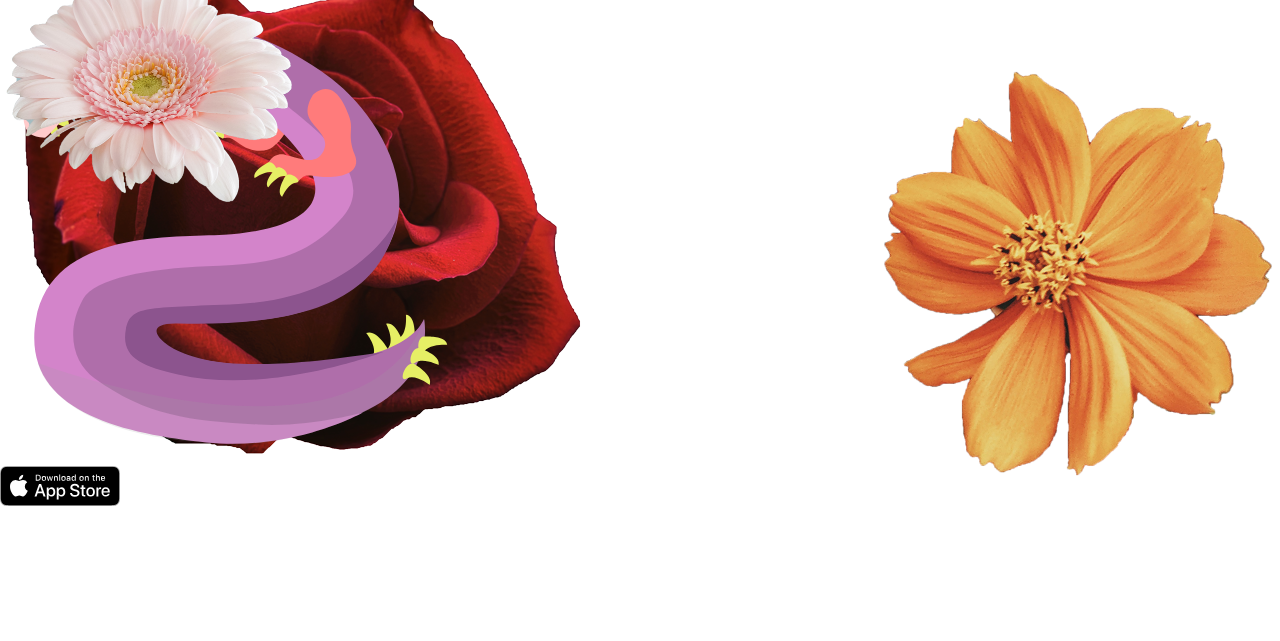
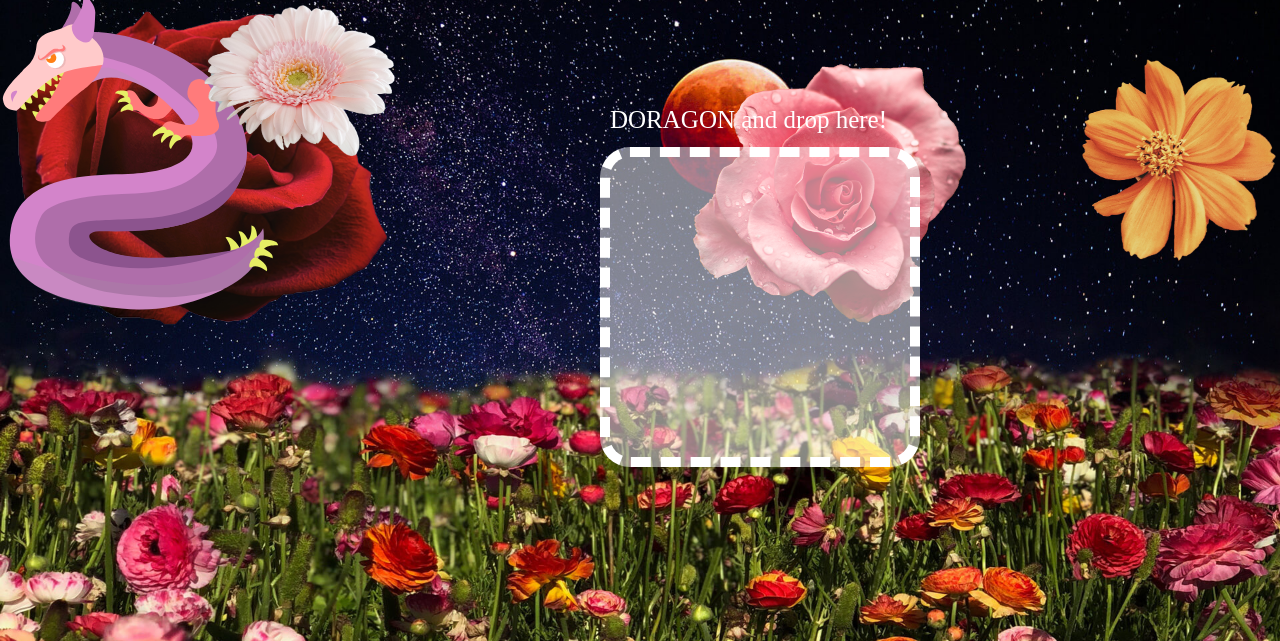
Before and after one commit to HelloTakako/web-ad, a website: page index.html in a window 1280 px wide. Shown: the part 53-694 px from the top of the page. Drawn offline with nearby package versions, Linux system fonts and the light colour scheme.

Commit message:
add background image

```diff
--- a/css/style.sass
+++ b/css/style.sass
@@ -3,16 +3,28 @@
     position: absolute
 #wrapper
     position: relative
-
+    background: url("images/bg.jpg") no-repeat
+    height: auto
+    width: 100%
+    height: 100%
+    max-height: 1020px
+    max-width: 1920px
+    overflow: hidden
 #wrapper:after
     display: block
     content: ''
     clear: both
+
+h1
+        text-align: center
+        font-size: 35px
+        height: 50px
+        color: white
+        background-color: violet
 img
     user-select: none
 svg
-    width: 500px
-    height: 500px
+    width: 300px
 #Layer_1
 	.st0
         fill: #E6EF65
@@ -42,17 +54,61 @@ svg
     z-index: 2
 
 #img1
-    width: 300px
+    width: 200px
     position: absolute
+    left: 200px
 
 #img2
-    width: 600px
+    width: 400px
     position: absolute
     z-index: -1
 
 #img3
-    width: 400px
+    width: 200px
     right: 0
     top: 100px
     position: absolute
     z-index: -2
+
+#img4
+    width: 300px
+    right: 300px
+    top: 100px
+    position: absolute
+    z-index: -2
+
+// area to drop dragon
+#div1
+        width: 300px
+        height: 300px
+        background-color: rgba(255,255,255,.5)
+        border-radius: 30px
+        position: absolute
+        top: 200px
+        left: 600px
+        border: 10px dashed white
+#div1:after
+        content: "DORAGON and drop here!"
+        color: white
+        font-size: 25px
+        position: absolute
+        top: -50px
+        backdround-color: white
+        display: block
+
+// background image
+.bg-img
+        width: 100%
+        position: absolute
+        z-index: -10
+
+// google play and App store icons
+.store-icons
+        position: fixed
+        bottom: 20px
+        left: 20px
+.store-icons img
+        display: inline-block
+        width: 200px
+        &:nth-child(2)
+                width: 300px
--- a/index.html
+++ b/index.html
@@ -14,17 +14,19 @@
 	<h1>DRAGON Flower Field</h1>
     <div class="wrapper">
 		<div id="wrapper-inner">
-
+		<img src="images/bg.jpg" alt="" srcset="" class="bg-img">
         <img src="images/01.png" alt="" id="img1">
         <img src="images/02.png" alt="" id="img2">
         <img src="images/03.png" alt="" id="img3">
+        <img src="images/05.png" alt="" id="img4">
 		<!-- sof SVG -->
-		<div id="dragon"></div>
+		<div id="dragon" draggable="true"></div>
 	<!-- eof SVG -->
+    <div id="div1" ondrop="drop(event)" ondragover="allowDrop(event)"></div>
 		</div>
 		<div class="store-icons">
-			<img src="images/app-store.svg" alt="" srcset="images/app-store.svg">
-			<img src="images/google-play.png" alt="" srcset="images/google-play.svg">
+			<a href="#"><img src="images/app-store.svg" alt="" srcset="images/app-store.svg"></a>
+			<a href="#"><img src="images/google-play.png" alt="" srcset="images/google-play.png"></a>
 		</div>
 	</div>
 </main>
--- a/js/script.js
+++ b/js/script.js
@@ -1,9 +1,7 @@
-const SVG1=document.getElementById("svg1");
-const SVG2=document.getElementById("svg2");
-const SVG3=document.getElementById("svg3");
 const FLOWER1=document.getElementById("img1");
 const FLOWER2=document.getElementById("img2");
 const FLOWER3=document.getElementById("img3");
+const FLOWER4=document.getElementById("img4");
 const circle = document.getElementsByClassName("circle");
 const c1 = document.getElementById('c1');
 const c2 = document.getElementById('c2');
@@ -26,26 +24,33 @@ const c2 = document.getElementById('c2');
 
 var wrap = document.getElementsByClassName("wrapper");
 function m(e){
-        FLOWER1.style.left=e.pageX/10 + "px";
-        FLOWER1.style.top=e.pageY/10 + "px";
+        FLOWER1.style.left=e.pageX/10 + 200+ "px";
+        FLOWER1.style.top=e.pageY/10  + "px";
         FLOWER2.style.left=e.pageX/50 + "px";
         FLOWER2.style.top=e.pageY/50 + "px";
         FLOWER3.style.right=e.pageX/100 + "px";
         FLOWER3.style.top=e.pageY/100 + 40 + "px";
+        FLOWER4.style.right=e.pageX/30 + 300 + "px";
+        FLOWER4.style.top=e.pageY/30 + 100 + "px";
 }
 
 var inner = document.getElementById('wrapper-inner');
-// c2.addEventListener('mousedown', move);
-// function move(e){
-//     console.log(e);
-//         c2.style.left = e.pageX;
-//         c2.style.top = e.pageY;
-// }
-// function drag(e){
-//     c2.style.left = e.pageX;
-//     c2.style.top = e.pageY;
-// }
 
 document.addEventListener("mousemove", m);
 
-// droppable
+//
+// drag and drop (https://www.w3schools.com/html/html5_draganddrop.asp)
+//
+function allowDrop(ev) {
+  ev.preventDefault();
+}
+
+function drag(ev) {
+  ev.dataTransfer.setData("text", ev.target.id);
+}
+
+function drop(ev) {
+  ev.preventDefault();
+  var data = ev.dataTransfer.getData("text");
+  ev.target.appendChild(document.getElementById(data));
+}
```
Also changed, not shown: css/style.css, images/bg.jpg (added), 1 other file.
